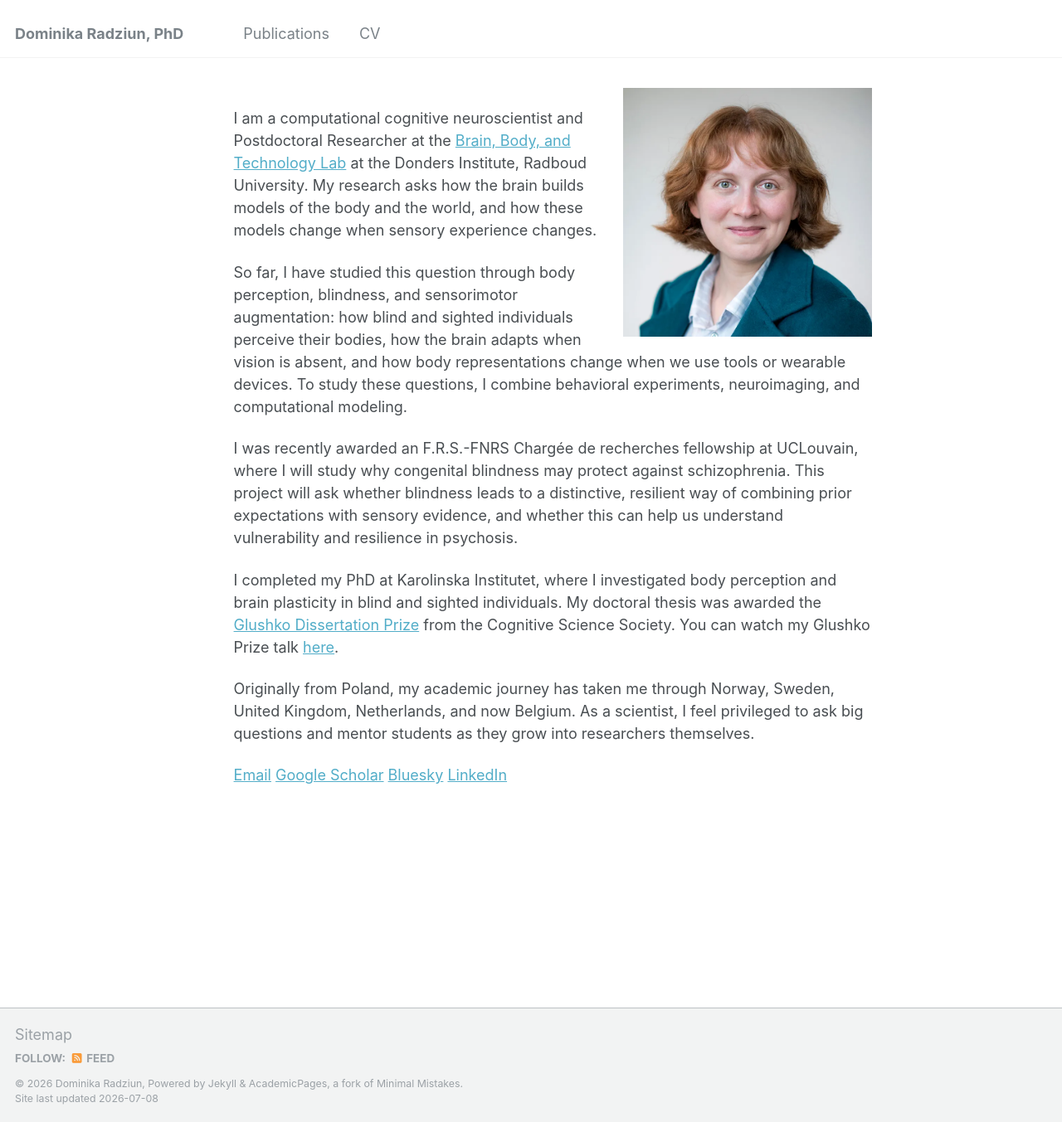
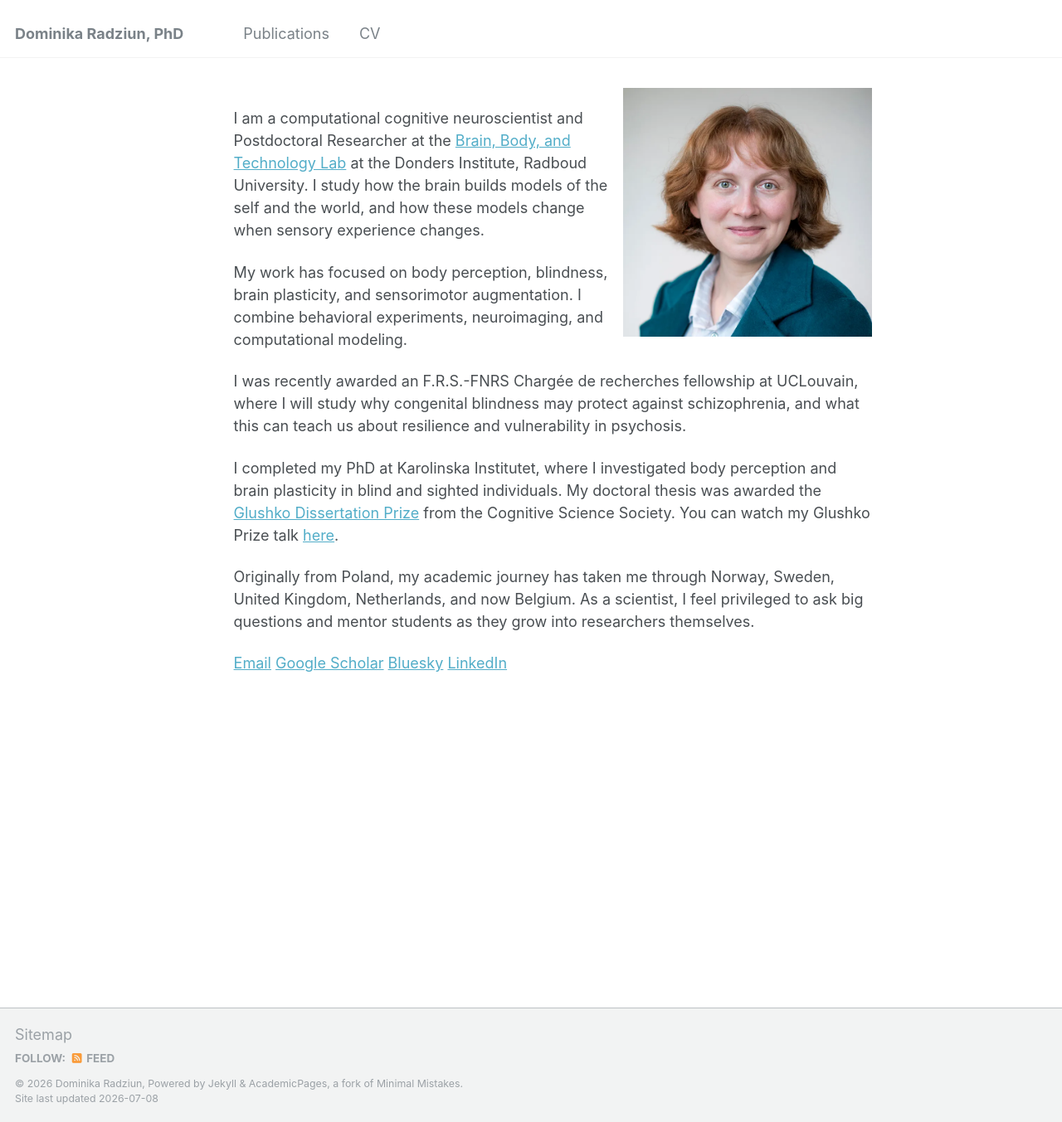
Before and after one commit to dominikaradziun/dominikaradziun.github.io, a Jekyll site: the page built from _pages/about.md, in a window 1280 px wide and 1353 px high. Shown: the whole window at 83% size. Built offline with Jekyll 4.4.1, drawn with Linux system fonts in a browser that asks for light colours.

Commit message:
Update about.md

```diff
--- a/_pages/about.md
+++ b/_pages/about.md
@@ -9,11 +9,11 @@ redirect_from:
 
 ![Profile](/images/bio-photo.jpeg){: .align-right width="300px"}
 
-I am a computational cognitive neuroscientist and Postdoctoral Researcher at the [Brain, Body, and Technology Lab](https://www.brainbodytech.com/) at the Donders Institute, Radboud University. My research asks how the brain builds models of the body and the world, and how these models change when sensory experience changes.
+I am a computational cognitive neuroscientist and Postdoctoral Researcher at the [Brain, Body, and Technology Lab](https://www.brainbodytech.com/) at the Donders Institute, Radboud University. I study how the brain builds models of the self and the world, and how these models change when sensory experience changes.
 
-So far, I have studied this question through body perception, blindness, and sensorimotor augmentation: how blind and sighted individuals perceive their bodies, how the brain adapts when vision is absent, and how body representations change when we use tools or wearable devices. To study these questions, I combine behavioral experiments, neuroimaging, and computational modeling.
+My work has focused on body perception, blindness, brain plasticity, and sensorimotor augmentation. I combine behavioral experiments, neuroimaging, and computational modeling.
 
-I was recently awarded an F.R.S.-FNRS Chargée de recherches fellowship at UCLouvain, where I will study why congenital blindness may protect against schizophrenia. This project will ask whether blindness leads to a distinctive, resilient way of combining prior expectations with sensory evidence, and whether this can help us understand vulnerability and resilience in psychosis.
+I was recently awarded an F.R.S.-FNRS Chargée de recherches fellowship at UCLouvain, where I will study why congenital blindness may protect against schizophrenia, and what this can teach us about resilience and vulnerability in psychosis.
 
 I completed my PhD at Karolinska Institutet, where I investigated body perception and brain plasticity in blind and sighted individuals. My doctoral thesis was awarded the [Glushko Dissertation Prize](https://cognitivesciencesociety.org/glushko-dissertation-prize/) from the Cognitive Science Society. You can watch my Glushko Prize talk [here](https://underline.io/events/465/sessions/18086/lecture/99279-body-perception-and-brain-plasticity-in-blind-and-sighted-individuals).
 
```
